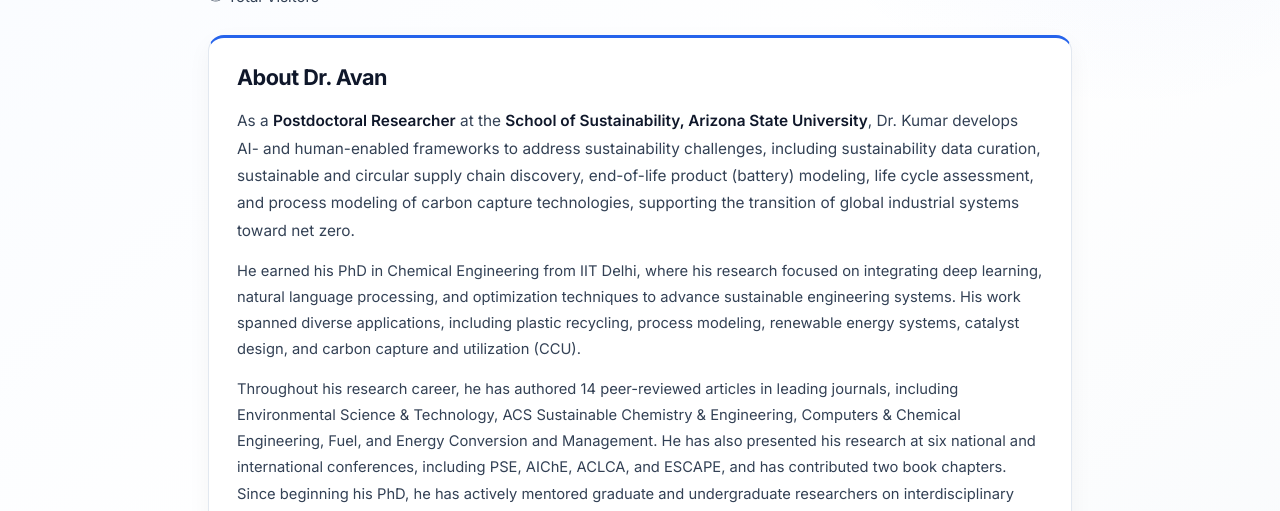
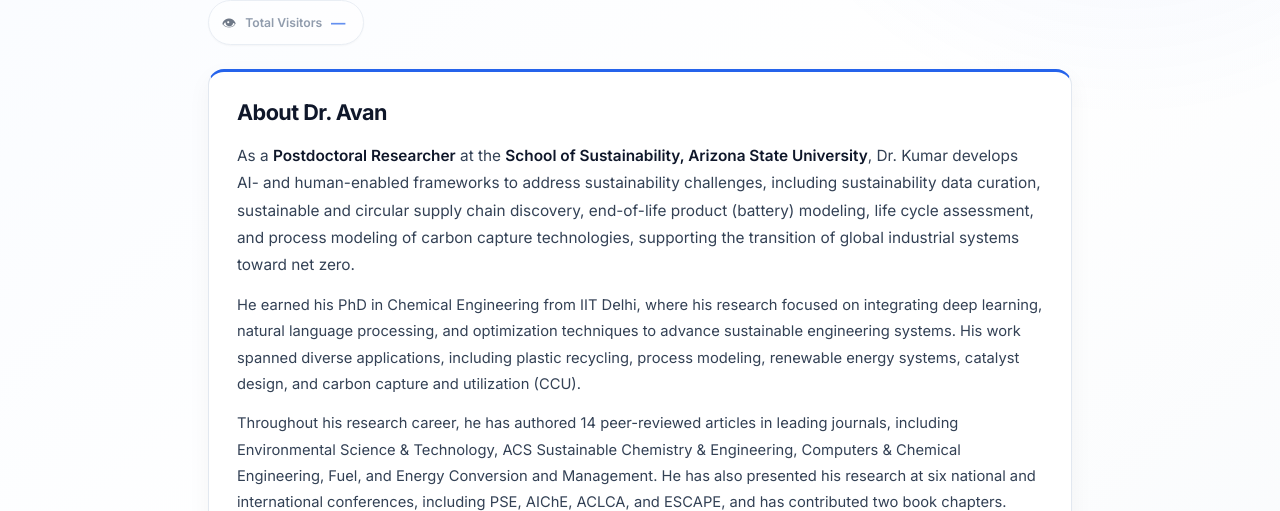
Before and after one commit to avanscholar/Website, a plain HTML site: page index.html in a window 1280 px wide. Shown: the part 589-1100 px from the top of the page. Drawn offline with Linux system fonts and the light colour scheme; no server answers.

Commit message:
Style homepage visitor counter

```diff
--- a/assets/css/style.css
+++ b/assets/css/style.css
@@ -1790,3 +1790,38 @@ h1, h2, h3, h4 {
 .hero-photo-right {
   justify-content: flex-start;
 }
+
+
+/* Homepage total visitor counter */
+.visitor-card {
+  display: inline-flex;
+  align-items: center;
+  gap: .55rem;
+  margin-top: 1rem;
+  padding: .55rem .8rem;
+  border: 1px solid var(--clr-border);
+  border-radius: var(--radius-full);
+  background: #fff;
+  box-shadow: var(--shadow-sm);
+  font-size: .76rem;
+}
+
+.visitor-icon {
+  font-size: .9rem;
+}
+
+.visitor-label {
+  color: var(--clr-muted);
+  font-weight: 600;
+}
+
+.visitor-count {
+  min-width: 2ch;
+  color: var(--clr-accent);
+  font-size: .9rem;
+  font-weight: 800;
+}
+
+.visitor-card-unavailable {
+  opacity: .7;
+}
```
